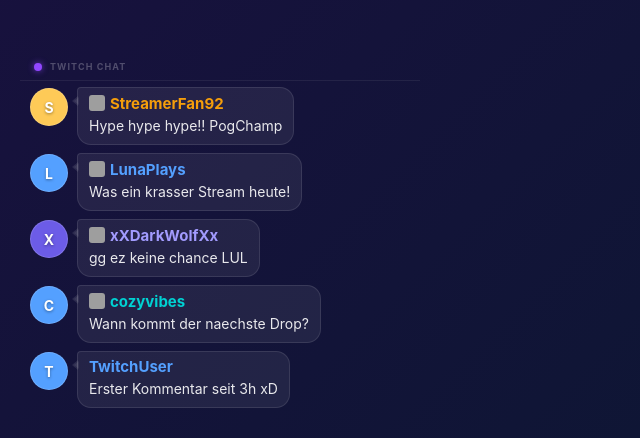
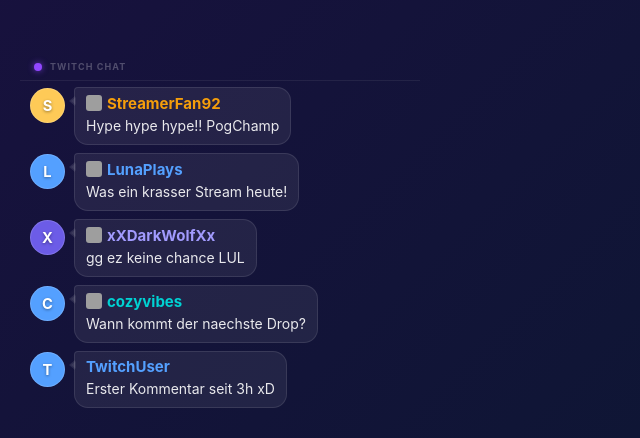
Before and after one commit to KSWorkflowstudio/now-playing-widget, a plain HTML site: page chat/test.html in a window 1280 px wide. Shown: the part 362-800 px from the top of the page, 0-640 px from the left. Drawn offline with Linux system fonts and the light colour scheme; no server answers; grey boxes are pictures that could not be loaded.

Commit message:
fix(chat): avatar and name truly scale with font_size — avatar initial via calc(), size as multiplier

```diff
--- a/chat/widget.css
+++ b/chat/widget.css
@@ -149,7 +149,7 @@
   display: flex;
   align-items: center;
   justify-content: center;
-  font-size: 14px;
+  font-size: calc(var(--chat-avatar-size) * 0.42);
   font-weight: 700;
   color: #fff;
   flex-shrink: 0;
--- a/chat/widget.js
+++ b/chat/widget.js
@@ -279,10 +279,11 @@
     root.style.setProperty('--chat-text-color', fields.font_color);
   }
 
-  /* Avatar size — explicit setting overrides; falls back to proportional (≈2.5× font size) */
-  var avMap = { xs: '24px', small: '30px', medium: '38px', large: '48px', xl: '60px' };
-  var autoAvatar = Math.round(fs * 2.5) + 'px';
-  root.style.setProperty('--chat-avatar-size', avMap[fields.avatar_size] || autoAvatar);
+  /* Avatar size — scales with font_size; avatar_size setting acts as multiplier
+     so both controls work together: bigger font = bigger avatar at every size level */
+  var avMult = { xs: 0.65, small: 0.82, medium: 1.0, large: 1.28, xl: 1.65 };
+  var mult   = avMult[fields.avatar_size] || 1.0;
+  root.style.setProperty('--chat-avatar-size', Math.round(fs * 2.5 * mult) + 'px');
 
   /* Theme class */
   widget.classList.remove('theme-frosted','theme-light','theme-minimal','theme-neon','theme-liquid','theme-dark');
```
